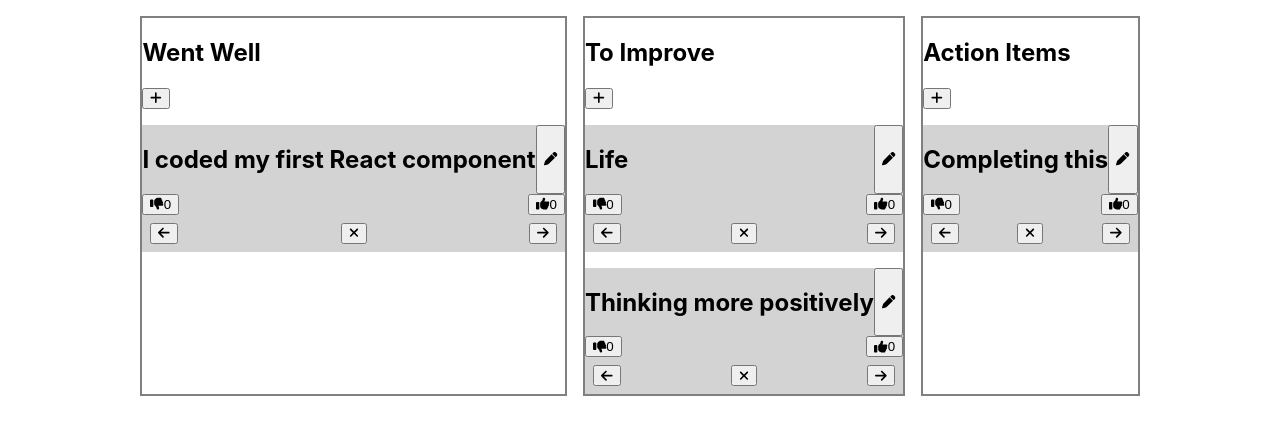
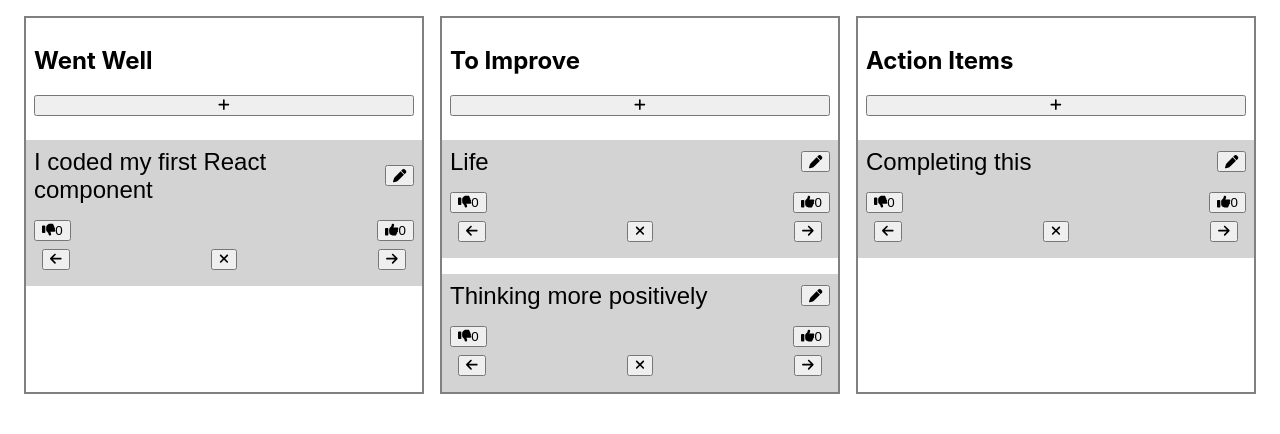
Before and after one commit to klalicki/retro-board, a React (Create React App) app: page / in a window 1280 px wide. Shown: the top 434 px of the page. Built offline with nearby package versions, Linux system fonts and the light colour scheme.

Commit message:
avoids layout flashing when toggling Edit on Card, ensures the textarea has enough lines.

```diff
--- a/src/components/App/App.css
+++ b/src/components/App/App.css
@@ -6,6 +6,7 @@
   flex-direction: column;
   border: 2px solid gray;
   gap: 1rem;
+  width: 400px;
 }
 
 .card-list-container {
@@ -15,9 +16,14 @@
   padding: 1rem;
   width: 100vw;
 }
-
+.card-list-header {
+  padding: 0.5rem;
+  display: flex;
+  flex-direction: column;
+}
 .card {
   background-color: lightgray;
+  padding: 0.5rem;
 }
 .icon-bar {
   display: flex;
@@ -29,9 +35,23 @@
 .card-header {
   display: flex;
   justify-content: space-between;
+  align-items: center;
+  margin-bottom: 1rem;
+}
+.card-header h2,
+.card-header textarea {
+  font-family: Arial, Helvetica, sans-serif;
+  margin: 0;
+  font-size: 1.5rem;
+  font-weight: 100;
+  width: auto;
+  flex-grow: 1;
 }
 .card-header textarea {
-  flex-grow: 1;
+  padding: 0;
+  border: none;
+  outline: none;
+  resize: none;
 }
 
 .vote-bar {
--- a/src/components/Card/Card.jsx
+++ b/src/components/Card/Card.jsx
@@ -12,48 +12,49 @@ import {
   faCheck,
 } from "@fortawesome/free-solid-svg-icons";
 
-const Card = ({ listIndex, cardText, children, cardIndex }) => {
+const Card = ({ listIndex, children, cardIndex }) => {
   const { data, removeItem, moveItem, setItemText } = useContext(DataContext);
   const [isEditing, setIsEditing] = useState(false);
   const cardData = data[listIndex].listContents[cardIndex];
   const [newText, setNewText] = useState(cardData.itemText);
   return (
     <div className="card">
-      <form className="card-header">
+      <form
+        className="card-header"
+        onSubmit={(e) => {
+          e.preventDefault();
+          if (isEditing) {
+            setItemText(listIndex, cardIndex, newText);
+            setIsEditing(false);
+          } else {
+            setIsEditing(true);
+          }
+        }}
+      >
         {isEditing ? (
           <>
             <textarea
               autoFocus
               rows={1}
-              autosize="true"
-              onlyGrow="true"
+              cols={1}
               value={newText}
+              onFocus={(e) => {
+                e.target.style.height = e.target.scrollHeight + "px";
+              }}
               onChange={(e) => {
+                e.target.style.height = e.target.scrollHeight + "px";
                 setNewText(e.target.value);
               }}
             ></textarea>
 
-            <button
-              type="submit"
-              onClick={(e) => {
-                e.preventDefault();
-                setItemText(listIndex, cardIndex, newText);
-                setIsEditing(false);
-              }}
-            >
+            <button type="submit">
               <FontAwesomeIcon icon={faCheck} />
             </button>
           </>
         ) : (
           <>
             <h2>{cardData.itemText}</h2>
-            <button
-              type="submit"
-              onClick={(e) => {
-                e.preventDefault();
-                setIsEditing(true);
-              }}
-            >
+            <button type="submit">
               <FontAwesomeIcon icon={faPen} />
             </button>
           </>
```
